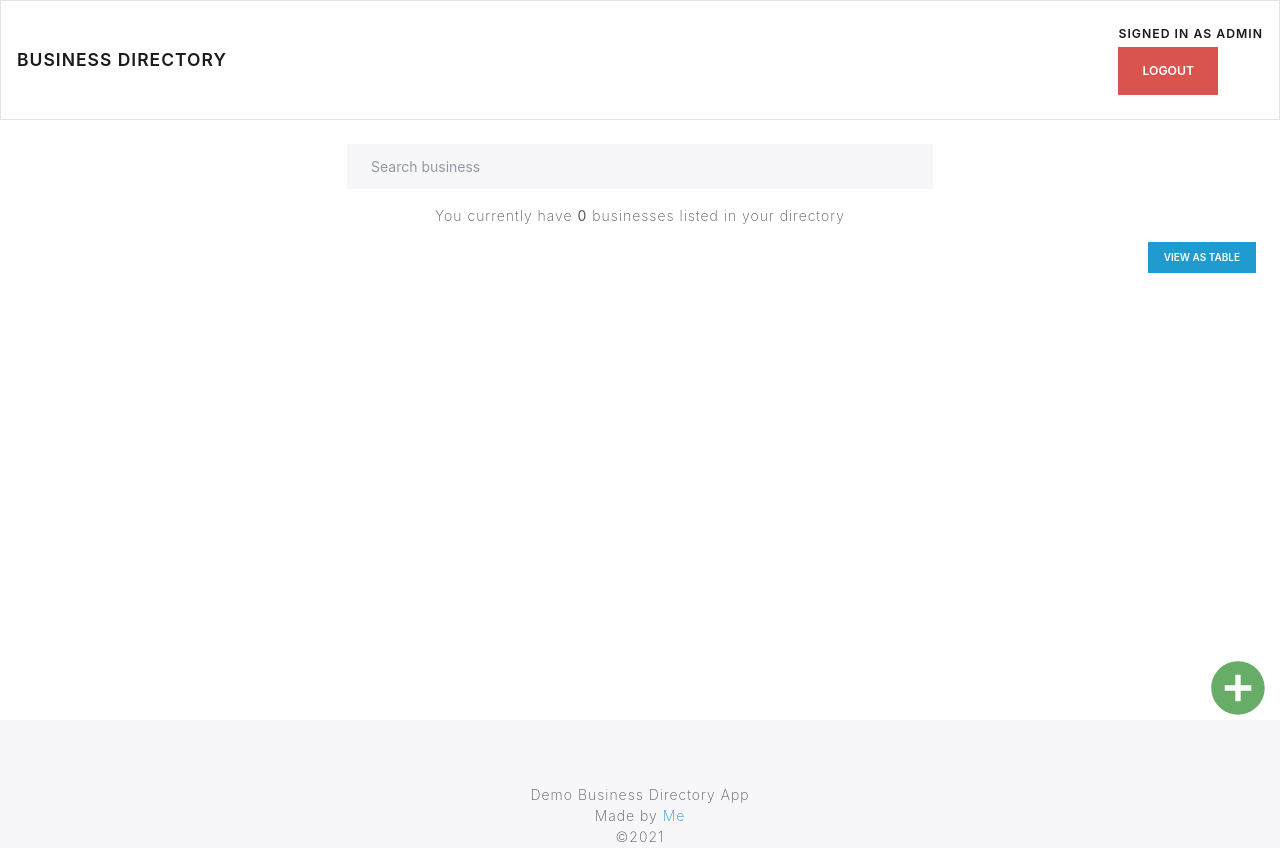
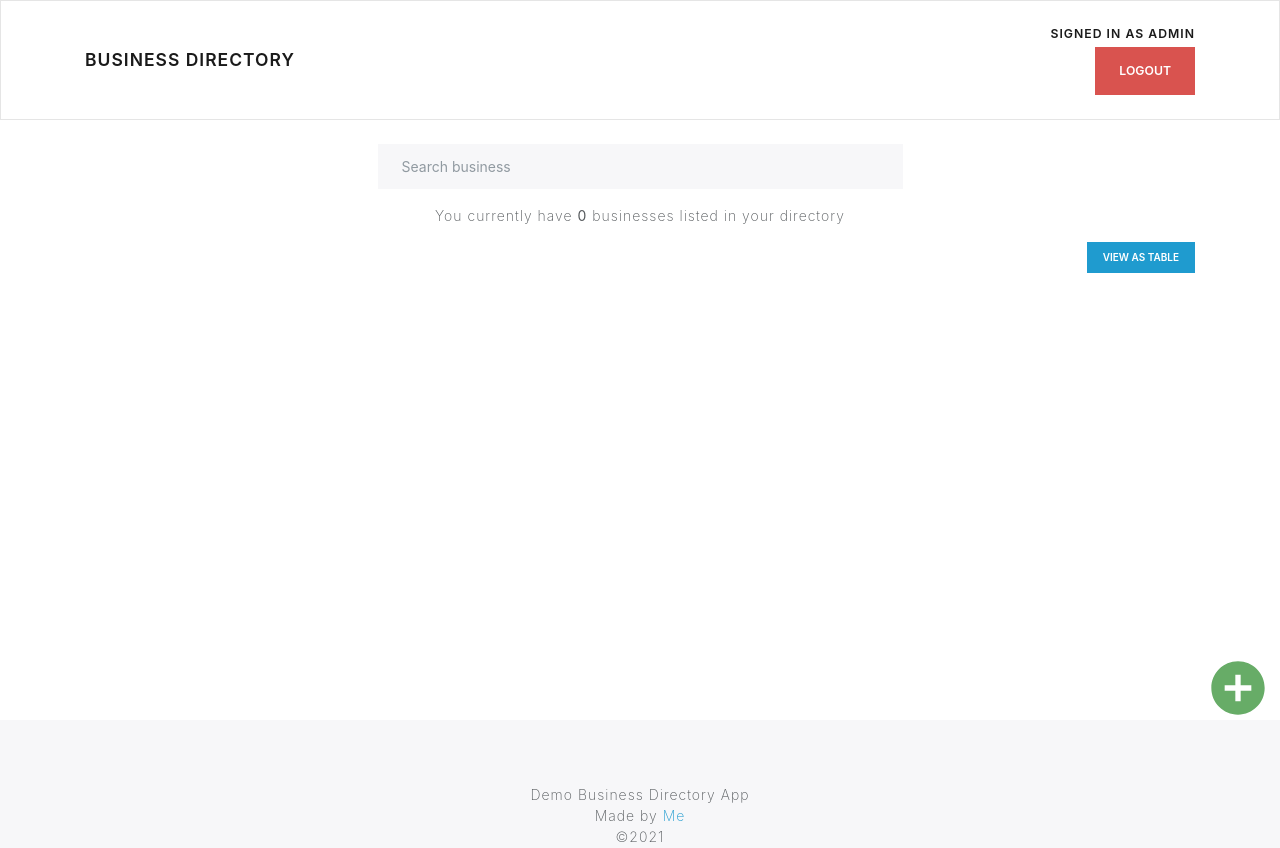
Before and after one commit to effiong-jr/Business_Directory, a React (Create React App) app: page /admin/dashboard in a window 1280 px wide. Built offline with nearby package versions, Linux system fonts and the light colour scheme; sample sign-in values are in the browser's storage.

Commit message:
Fixed import statement bug for AddBusinessForm

```diff
--- a/src/components/Navbar/Navbar.js
+++ b/src/components/Navbar/Navbar.js
@@ -1,6 +1,6 @@
 import { useHistory, Link } from 'react-router-dom'
 import { useDispatch, useSelector } from 'react-redux'
-import { Navbar, Form, FormControl, Button } from 'react-bootstrap'
+import { Navbar, Button } from 'react-bootstrap'
 import { logout } from '../../redux/actions/loginActionType'
 
 const NavHeader = () => {
@@ -16,6 +16,7 @@ const NavHeader = () => {
   return (
     <Navbar bg='light' expand='lg'>
       {/* <Navbar.Brand href='/'>Business Directory</Navbar.Brand> */}
+      <div className='container'>
         <Link to='/' className='navbar-brand'>
           Business Directory
         </Link>
@@ -23,7 +24,7 @@ const NavHeader = () => {
         <Navbar.Collapse id='basic-navbar-nav'>
           {user && user.isAdmin ? (
             <>
-            <div className='ml-auto'>
+              <div className='ml-auto text-right'>
                 <Link to='/admin/dashboard' className='nav nav-link p-0 pb-1'>
                   Signed in as admin
                 </Link>
@@ -42,6 +43,7 @@ const NavHeader = () => {
             </Link>
           )}
         </Navbar.Collapse>
+      </div>
     </Navbar>
   )
 }
--- a/src/screens/admin/Dashboard/AdminDashboard.js
+++ b/src/screens/admin/Dashboard/AdminDashboard.js
@@ -41,7 +41,7 @@ const AdminDashboard = () => {
         handleClose={handleCloseAddBusinessForm}
       />
 
-      <div className='admin__dashboard'>
+      <div className='admin__dashboard container'>
         <div className='mb-3'>
           <SearchInput />
         </div>
@@ -50,6 +50,7 @@ const AdminDashboard = () => {
           {businessList.length === 1 ? 'business' : 'businesses'} listed in your
           directory
         </p>
+
         <Button
           variant='info'
           className='btn btn-sm ml-auto mb-3'
@@ -59,9 +60,6 @@ const AdminDashboard = () => {
         </Button>
 
         <div className='admin__dashboard--business__list'>
-          {/* {businessList.map((business) => (
-            <BusinessCard key={business.id} businessInfo={business} />
-          ))} */}
           {showAsCard === false ? (
             <>
               <Table
@@ -74,6 +72,7 @@ const AdminDashboard = () => {
                 className='container'
               >
                 <thead>
+                  {businessList.length > 0 && (
                     <tr>
                       <th colSpan='8' className='text-right'>
                         {/* Button to export table as an excel document */}
@@ -88,6 +87,7 @@ const AdminDashboard = () => {
                         />
                       </th>
                     </tr>
+                  )}
                   <tr>
                     <th>#</th>
                     <th>Business Name</th>
--- a/src/screens/admin/Login/AdminLogin.js
+++ b/src/screens/admin/Login/AdminLogin.js
@@ -1,4 +1,4 @@
-import AdminLoginForm from '../../../components/adminLoginForm/AdminLoginForm'
+import AdminLoginForm from '../../../components/AdminLoginForm/AdminLoginForm'
 import NavHeader from '../../../components/Navbar/Navbar'
 import './adminLogin.scss'
 
```
Lines whose indentation alone changed are shown as unchanged.
